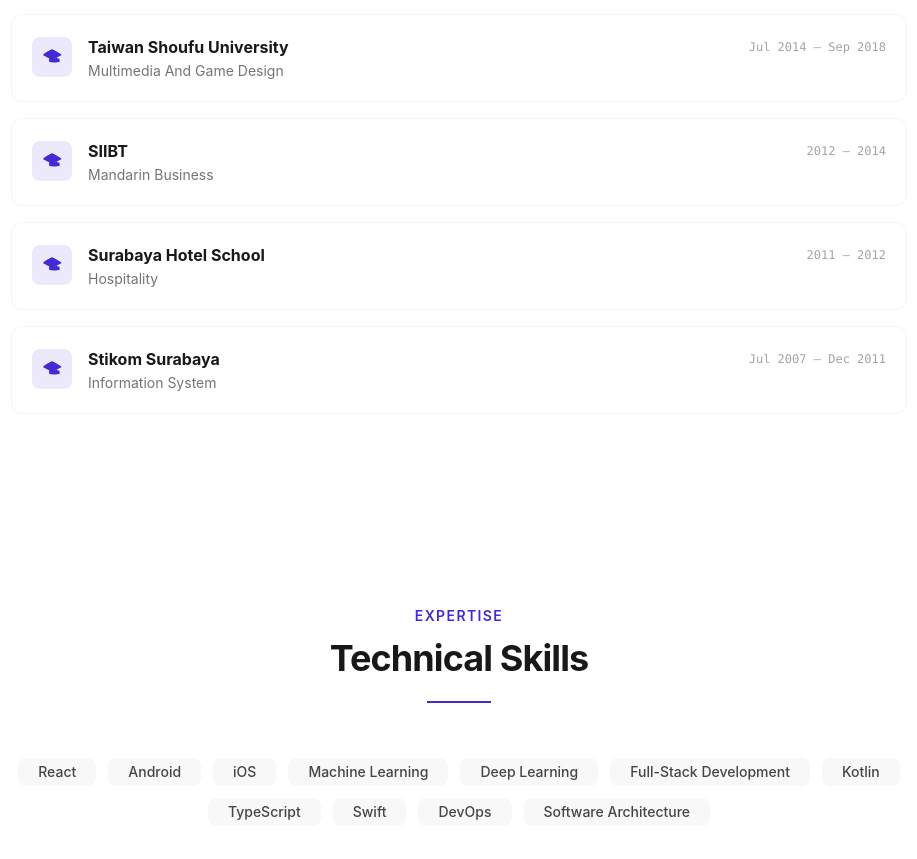
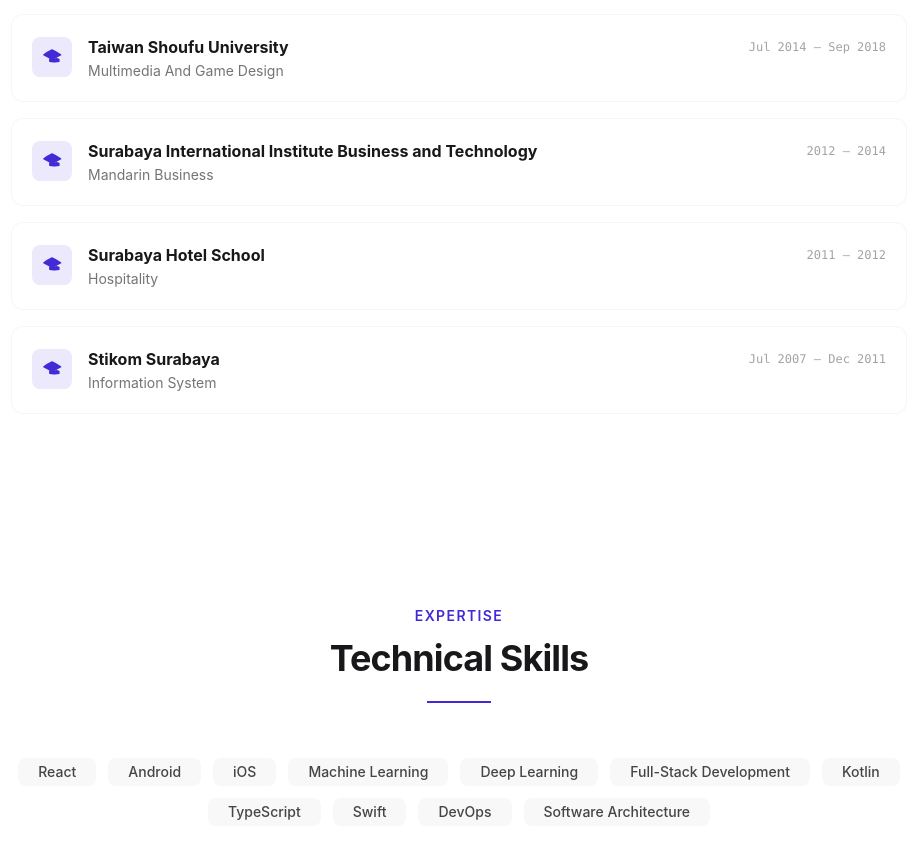
Before and after one commit to flyingstarlai/amf, a React (Vite) app: page / in a window 1280 px wide. Shown: the part 3720-4579 px from the top of the page, without its empty margins (181-1098 px from the left). Built offline with nearby package versions, Linux system fonts and the light colour scheme.

Commit message:
fix: update SIIBT to full school name

```diff
--- a/src/data.ts
+++ b/src/data.ts
@@ -228,7 +228,7 @@
       period: "Jul 2014 – Sep 2018",
     },
     {
-      school: "SIIBT",
+      school: "Surabaya International Institute Business and Technology",
       degree: "Mandarin Business",
       period: "2012 – 2014",
     },
```
